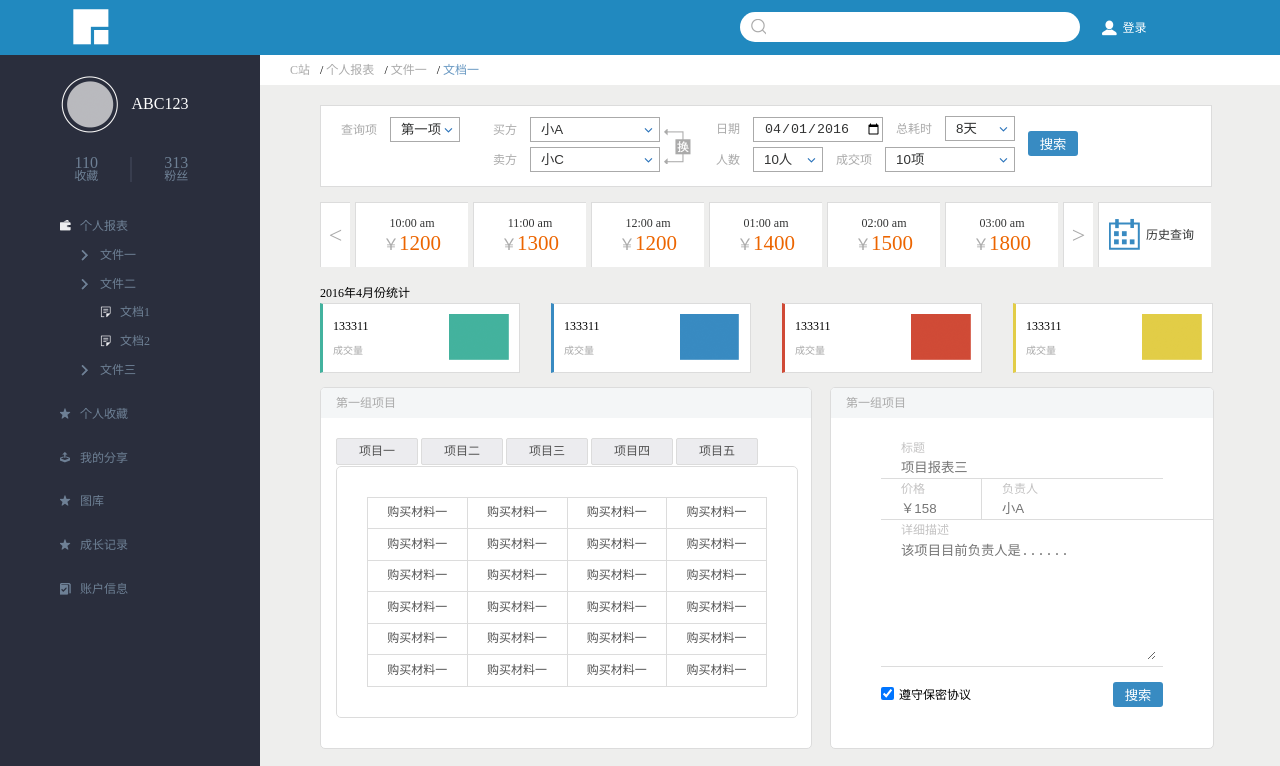
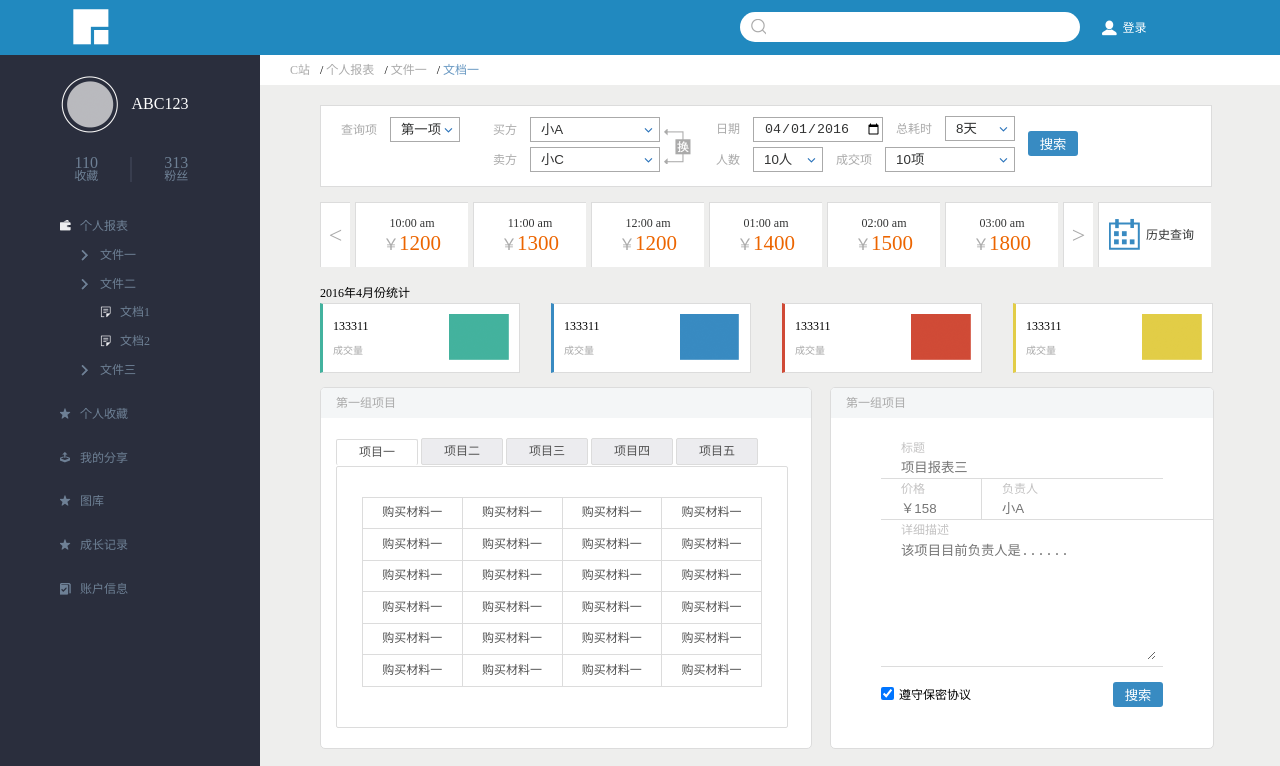
Before and after one commit to xmjr/baidu2017, a plain HTML site: page 1.html css/task_9/任务九：使用HTML CSS实现一个复杂页面.html in a window 1280 px wide. Shown: the top 766 px of the page. Drawn offline with Linux system fonts and the light colour scheme.

Commit message:
Signed-off-by: xmjr <1158017640@qq.com>

```diff
--- a/1.html css/task_9/css/task_9.css
+++ b/1.html css/task_9/css/task_9.css
@@ -33,6 +33,9 @@ a {
 	color: #6e8095;
 	text-decoration: none;
 }
+input[type="submit"] {
+	cursor: pointer;
+}
 
 /*header栏*/
 header {
@@ -42,7 +45,7 @@ header {
 }
 
 header .logo {
-	display: inline-block;
+	float: left;
 	margin-left: 5%;
 	width: 55px;
 	height: 55px;
@@ -72,13 +75,17 @@ header nav input {
 header nav a {
 	display: inline-block;
 	margin-left: 2%;
-	width: 50px;
+	width: 40px;
 	height: 30px;
 	padding-left: 30px;
 	line-height: 30px;
 	color: #fff;
+	border-radius: 5px;
 	background: url(../img/nav_2.png) no-repeat 10px;
 	text-decoration: none;
+}
+header nav a:hover {
+	background-color: orange;
 }
 
 /*大容器：container*/
@@ -391,7 +398,15 @@ input[type="submit"] {
 .section_4 .nav {
 	margin-left: 15px;
 }
-.section_4 a {
+.section_4 input {
+  display: none;
+	height: 25px;
+	width: 80px;
+}
+.section_4 label {
+	cursor: pointer;
+}
+.section_4 li {
 	display: inline-block;
 	height: 25px;
 	width: 80px;
@@ -403,30 +418,39 @@ input[type="submit"] {
 	background: #ececef;
 	overflow: hidden;
 }
-
-.section_4 a:hover {
+#table1:checked~ul .list1,
+#table2:checked~ul .list2,
+#table3:checked~ul .list3,
+#table4:checked~ul .list4,
+#table5:checked~ul .list5 {
 	border-bottom: 0;
-	border-bottom-left-radius: 0;
 	background: #fff;
 }
 
-.section_4 .tab {
-	width: 460px;
-	height: 250px;
+#table1:checked~.tab1,
+#table2:checked~.tab2,
+#table3:checked~.tab3,
+#table4:checked~.tab4,
+#table5:checked~.tab5 {
+	display: block;
+}
+
+.tab1,
+.tab2,
+.tab3,
+.tab4,
+.tab5 {
 	margin-top: -3px;
-	margin-left: 15px;
-	border: 1px solid #dcdcdc;
-	border-radius: 5px;
+  width: 450px;
+  height: 260px;
+  border: 1px solid #dcdcdc;
+  border-radius: 2px;
+  display: none;
 }
-.section_4 .tab_1 {
-  margin: 30px auto;
+.section_4 table {
+	margin: 30px auto;
   width: 400px;
   height: 190px;
-  overflow: hidden;
-}
-.section_4 table {
-  width: 100%;
-  height: 100%;
   font-family: "SimSun";
   color: #535353;
   border-collapse: collapse;
@@ -434,7 +458,7 @@ input[type="submit"] {
   border: 1px solid #dcdcdc;
 }
 .section_4 table td {
-	text-align: center;
+  text-align: center;
   border: 1px solid #dcdcdc;
   cursor: pointer;
 }
--- a/1.html css/task_9/任务九：使用HTML CSS实现一个复杂页面.html
+++ b/1.html css/task_9/任务九：使用HTML CSS实现一个复杂页面.html
@@ -112,15 +112,20 @@
 	  		<section class="section_4 box">
 	  			<div class="title">第一组项目</div>
 	  			<div class="nav">
-	  			  <a href="#first">项目一</a>
-	  			  <a href="#second">项目二</a>
-	  			  <a href="#third">项目三</a>
-	  			  <a href="#four">项目四</a>
-	  			  <a href="#five">项目五</a>
-	  			</div>
-	  			<div class="tab">
-	  			  <div class="tab_1">
-	  			    <table id="first">
+	  			  <input type="radio" name="tabs" checked id="table1">
+	  			  <input type="radio" name="tabs" id="table2">
+	  			  <input type="radio" name="tabs" id="table3">
+	  			  <input type="radio" name="tabs" id="table4">
+	  			  <input type="radio" name="tabs" id="table5">
+	  			  <ul>
+	  			  	<li class="list1"><label for="table1">项目一</label></li>
+	  			  	<li class="list2"><label for="table2">项目二</label></li>
+	  			  	<li class="list3"><label for="table3">项目三</label></li>
+	  			  	<li class="list4"><label for="table4">项目四</label></li>
+	  			  	<li class="list5"><label for="table5">项目五</label></li>
+	  			  </ul>
+	  			  <div class="tab1">
+	  			    <table>
 	  			    	<tr>
 	  			    		<td>购买材料一</td>
 	  			    		<td>购买材料一</td>
@@ -158,7 +163,9 @@
 	  			    		<td>购买材料一</td>
 	  			    	</tr>
 	  			    </table>
-	  			    <table id="second">
+	  			  </div>
+	  			  <div class="tab2">
+	  			    <table>
 	  			    	<tr>
 	  			    		<td>购买材料二</td>
 	  			    		<td>购买材料二</td>
@@ -196,7 +203,9 @@
 	  			    		<td>购买材料二</td>
 	  			    	</tr>
 	  			    </table>
-	  			    <table id="third">
+	  			  </div>
+	  			  <div class="tab3">
+	  			    <table>
 	  			    	<tr>
 	  			    		<td>购买材料三</td>
 	  			    		<td>购买材料三</td>
@@ -234,7 +243,9 @@
 	  			    		<td>购买材料三</td>
 	  			    	</tr>
 	  			    </table>
-	  			    <table id="four">
+	  			  </div>
+	  			  <div class="tab4">
+	  			    <table>
 	  			    	<tr>
 	  			    		<td>购买材料四</td>
 	  			    		<td>购买材料四</td>
@@ -272,7 +283,9 @@
 	  			    		<td>购买材料四</td>
 	  			    	</tr>
 	  			    </table>
-	  			    <table id="five">
+	  			  </div>
+	  			  <div class="tab5">
+	  			    <table>
 	  			    	<tr>
 	  			    		<td>购买材料五</td>
 	  			    		<td>购买材料五</td>
```
